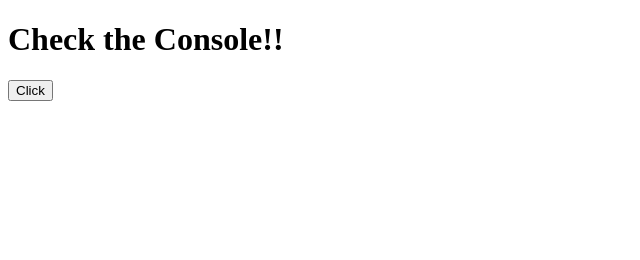
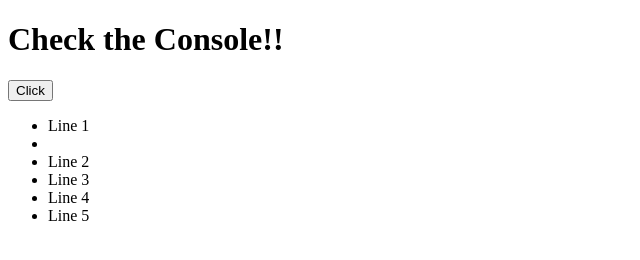
Before and after one commit to cuauhtemocmartinez/js_exercises, a plain HTML site: page modern_js/index.html in a window 1280 px wide. Shown: the whole page, without its empty margins (0-640 px from the left). Drawn offline with Linux system fonts and the light colour scheme.

Commit message:
added ul li

```diff
--- a/modern_js/index.html
+++ b/modern_js/index.html
@@ -10,6 +10,13 @@
 <body>
     <h1 class="title">Check the Console!!</h1>
     <button class="changeColor">Click</button>
+    <ul>
+        <li>Line 1<li>
+        <li>Line 2</li>
+        <li>Line 3</li>
+        <li>Line 4</li>
+        <li>Line 5</li>
+    </ul>
     <script src="./app.js"></script>
 </body>
 </html>
```
